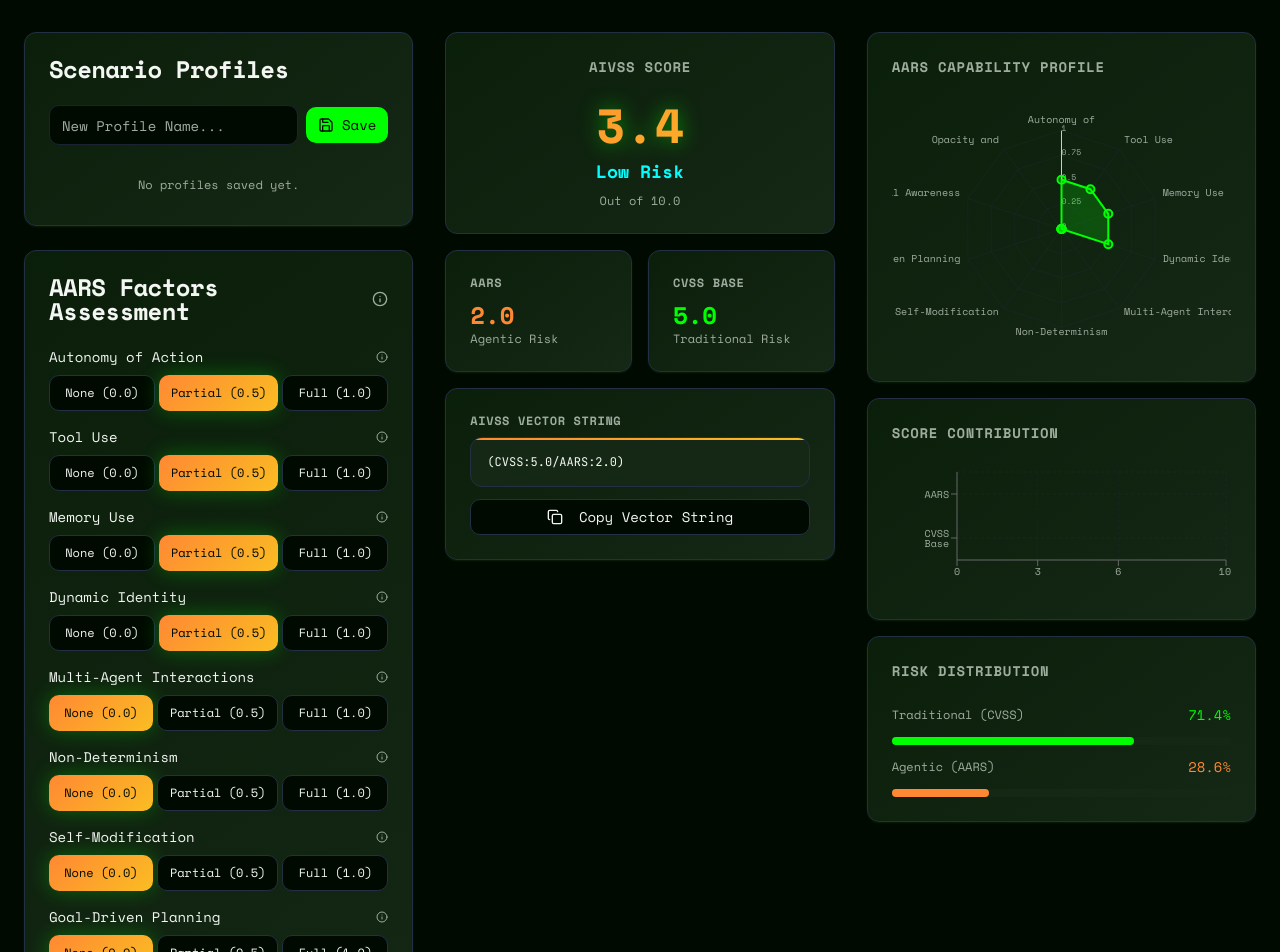
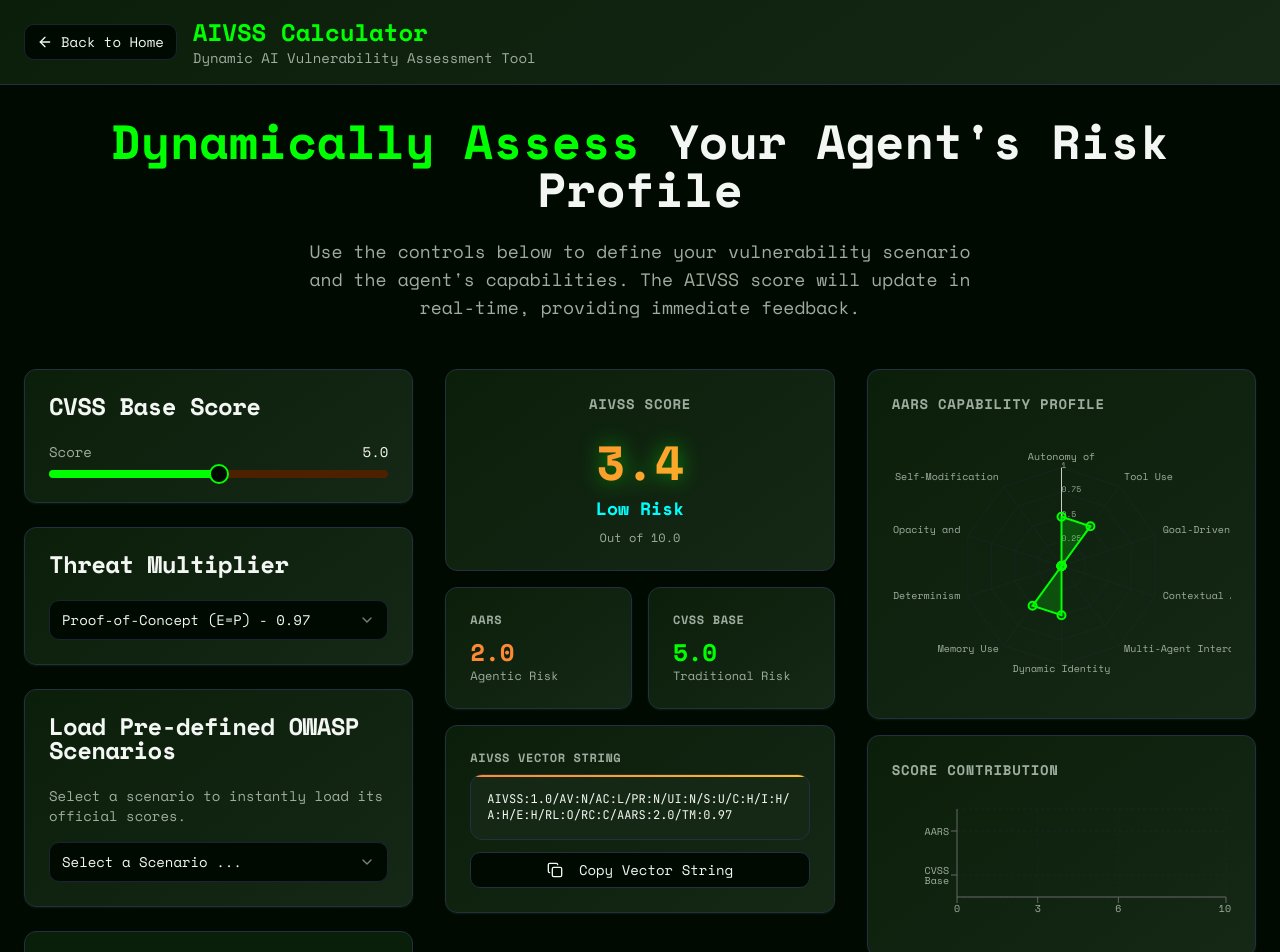
Before and after one commit to Pa04rth/aivss-dashboard, a React (Vite) app: page /calculator in a window 1280 px wide. Shown: the top 952 px of the page. Built offline with nearby package versions, Linux system fonts and the light colour scheme.

Commit message:
Added profiles feature-2

```diff
--- a/src/pages/Calculator.tsx
+++ b/src/pages/Calculator.tsx
@@ -10,21 +10,12 @@ import {
   SelectValue,
 } from "@/components/ui/select";
 import { Button } from "@/components/ui/button";
-import {
-  ArrowLeft,
-  Trash2,
-  Download,
-  Save,
-  GitCompare,
-  XCircle,
-} from "lucide-react"; // Import new icons
+import { ArrowLeft } from "lucide-react";
 import { Link } from "react-router-dom";
 import AARSFactors from "@/components/calculator/AARSFactors";
 import ScoreDisplay from "@/components/calculator/ScoreDisplay";
 import VisualizationPanel from "@/components/calculator/VisualizationPanel";
 import owaspScenarios from "@/data/owaspTop10Scenarios.json";
-
-// --- TYPE DEFINITIONS ---
 interface AARSFactor {
   id: string;
   name: string;
@@ -43,72 +34,84 @@ interface Profile {
 }
 
 const Calculator = () => {
-  // --- STATE MANAGEMENT ---
   const [cvssScore, setCvssScore] = useState(5.0);
   const [threatMultiplier, setThreatMultiplier] = useState(0.97);
+  const [profiles, setProfiles] = useState<Profile[]>([]);
+  // State variable which user type in profile field
+  const [profileName, setProfileName] = useState("");
   const [aarsFactors, setAarsFactors] = useState<AARSFactor[]>([
-    // ... (full list of 10 factors remains the same)
     {
       id: "autonomy_of_action",
       name: "Autonomy of Action",
-      description: "...",
+      description:
+        "The agent's ability to operate and execute tasks without direct, real-time human command or intervention",
       value: 0.5,
     },
-    { id: "tool_use", name: "Tool Use", description: "...", value: 0.5 },
-    { id: "memory_use", name: "Memory Use", description: "...", value: 0.5 },
     {
-      id: "dynamic_identity",
-      name: "Dynamic Identity",
-      description: "...",
+      id: "tool_use",
+      name: "Tool Use",
+      description:
+        "The agent's capability to interact with and use external tools, such as APIs, file systems, databases, or other software to affect its environment.",
       value: 0.5,
+    },
+    {
+      id: "goal_driven_planning",
+      name: "Goal-Driven Planning",
+      description:
+        "The agent's capacity to receive a high-level objective and independently create, organize, and execute a multi-step plan to achieve it",
+      value: 0.0,
+    },
+    {
+      id: "contextual_awareness",
+      name: "Contextual Awareness",
+      description:
+        "The agent's sensitivity to its environment and its ability to alter its behavior based on external data, user interactions, or changes in context.",
+      value: 0.0,
     },
     {
       id: "multi_agent_interactions",
       name: "Multi-Agent Interactions",
-      description: "...",
+      description:
+        "The agent's ability to communicate, coordinate, delegate tasks with, and be influenced by other autonomous agents.",
       value: 0.0,
+    },
+    {
+      id: "dynamic_identity",
+      name: "Dynamic Identity",
+      description:
+        "The agent's ability to dynamically assume different roles, permissions, or identities as needed to perform its tasks",
+      value: 0.5,
+    },
+    {
+      id: "memory_use",
+      name: "Memory Use",
+      description:
+        "The use of persistent memory to store information from past interactions and use it to inform future actions and decisions.",
+      value: 0.5,
     },
     {
       id: "non_determinism",
       name: "Non-Determinism",
-      description: "...",
+      description:
+        "The inherent unpredictability of the agent's behavior, where the same input does not always produce the exact same output or sequence of actions.",
+      value: 0.0,
+    },
+    {
+      id: "opacity_and_reflexivity",
+      name: "Opacity and Reflexivity",
+      description:
+        "The 'black box' nature of the agent's internal reasoning, making it difficult for humans to fully understand why it made a particular decision.",
       value: 0.0,
     },
     {
       id: "self_modification",
       name: "Self-Modification",
-      description: "...",
-      value: 0.0,
-    },
-    {
-      id: "goal_driven_planning",
-      name: "Goal-Driven Planning",
-      description: "...",
-      value: 0.0,
-    },
-    {
-      id: "contextual_awareness",
-      name: "Contextual Awareness",
-      description: "...",
-      value: 0.0,
-    },
-    {
-      id: "opacity_and_reflexivity",
-      name: "Opacity and Reflexivity",
-      description: "...",
+      description:
+        "The agent's potential to alter its own underlying code, parameters, or core logic during its operation.",
       value: 0.0,
     },
   ]);
-  const [profiles, setProfiles] = useState<Profile[]>([]);
-  const [profileName, setProfileName] = useState("");
 
-  // NEW: State to manage the two profiles selected for comparison
-  const [comparisonSlots, setComparisonSlots] = useState<(Profile | null)[]>([
-    null,
-    null,
-  ]);
-
-  // --- LOGIC / HANDLERS ---
   const handleFactorChange = (id: string, value: number) => {
     setAarsFactors((prev) =>
       prev.map((factor) => (factor.id === id ? { ...factor, value } : factor))
@@ -116,14 +119,22 @@ const Calculator = () => {
   };
 
   const handleScenarioChange = (scenarioName: string) => {
+    // Find the selected scenario from our imported JSON data
     const scenario = owaspScenarios.find((s) => s.name === scenarioName);
+
+    // If a match is found, update the application's state
     if (scenario) {
-      const newFactors = aarsFactors.map((def) => {
-        const scenarioValue =
-          scenario.aarsFactors.find((f) => f.id === def.id)?.value ?? 0;
-        return { ...def, value: scenarioValue };
-      });
-      setAarsFactors(newFactors);
+      setAarsFactors(
+        scenario.aarsFactors.map((factor: { id: string; value: number }) => {
+          const defaultFactor = aarsFactors.find((f) => f.id === factor.id);
+          return {
+            id: factor.id,
+            value: factor.value,
+            name: defaultFactor?.name ?? "",
+            description: defaultFactor?.description ?? "",
+          };
+        })
+      );
       setCvssScore(scenario.cvssScore);
     }
   };
@@ -131,9 +142,13 @@ const Calculator = () => {
   const handleSaveProfile = () => {
     if (profileName.trim() === "") return;
     const newProfile: Profile = {
-      id: Date.now(),
+      id: Date.now(), // timestamp as unique ID
       name: profileName,
-      inputs: { cvssScore, threatMultiplier, aarsFactors },
+      inputs: {
+        cvssScore,
+        threatMultiplier,
+        aarsFactors,
+      },
     };
     setProfiles([...profiles, newProfile]);
     setProfileName("");
@@ -153,120 +168,185 @@ const Calculator = () => {
     setProfiles(profiles.filter((profile) => profile.id !== profileId));
   };
 
-  // NEW: Handler for selecting a profile to compare
-  const handleSelectForCompare = (profile: Profile) => {
-    if (comparisonSlots[0] === null) {
-      setComparisonSlots([profile, null]);
-    } else if (comparisonSlots[1] === null) {
-      setComparisonSlots([comparisonSlots[0], profile]);
-    } else {
-      // If both are full, replace the second one
-      setComparisonSlots([comparisonSlots[0], profile]);
-    }
-  };
+  // Calculate AARS score (average of all factors * 10)
+  const aarsScore = aarsFactors.reduce((sum, factor) => sum + factor.value, 0);
 
-  // NEW: Handler to clear the comparison view
-  const handleClearComparison = () => {
-    setComparisonSlots([null, null]);
-  };
+  // Calculate final AIVSS score
+  const aivssScore = ((cvssScore + aarsScore) / 2) * threatMultiplier;
 
-  // --- CALCULATIONS ---
-  // Main calculator scores (for the top section)
-  const aarsScore = aarsFactors.reduce((sum, factor) => sum + factor.value, 0);
-  const aivssScore = ((cvssScore + aarsScore) / 2) * threatMultiplier;
-  const vectorString = `(CVSS:${cvssScore.toFixed(1)}/AARS:${aarsScore.toFixed(
+  // Generate vector string (simplified)
+  const vectorString = `AIVSS:1.0/AV:N/AC:L/PR:N/UI:N/S:U/C:H/I:H/A:H/E:H/RL:O/RC:C/AARS:${aarsScore.toFixed(
     1
-  )})`;
+  )}/TM:${threatMultiplier}`;
 
-  // --- UI DATA ---
   const threatMultiplierOptions = [
     { value: "1.0", label: "Actively Exploited (E=A) - 1.0" },
     { value: "0.97", label: "Proof-of-Concept (E=P) - 0.97" },
     { value: "0.91", label: "Unreported (E=U) - 0.91" },
   ];
 
-  // --- RENDER ---
   return (
     <div className="min-h-screen bg-background text-foreground font-cyber">
-      {/* ... Header remains the same ... */}
+      {/* Header */}
+      <div className="border-b border-border bg-gradient-card">
+        <div className="container mx-auto px-6 py-4">
+          <div className="flex items-center gap-4">
+            <Link to="/">
+              <Button variant="outline" size="sm" className="gap-2">
+                <ArrowLeft className="w-4 h-4" />
+                Back to Home
+              </Button>
+            </Link>
+            <div>
+              <h1 className="text-2xl font-bold text-primary">
+                AIVSS Calculator
+              </h1>
+              <p className="text-sm text-muted-foreground">
+                Dynamic AI Vulnerability Assessment Tool
+              </p>
+            </div>
+          </div>
+        </div>
+      </div>
+
+      {/* Calculator Content */}
       <div className="container mx-auto px-6 py-8">
-        {/* ... Main Title Section remains the same ... */}
+        <div className="text-center mb-12">
+          <h2 className="text-4xl md:text-5xl font-bold mb-6 text-foreground">
+            <span className="text-primary">Dynamically Assess</span> Your
+            Agent's Risk Profile
+          </h2>
+          <p className="text-lg text-muted-foreground max-w-2xl mx-auto">
+            Use the controls below to define your vulnerability scenario and the
+            agent's capabilities. The AIVSS score will update in real-time,
+            providing immediate feedback.
+          </p>
+        </div>
 
-        {/* --- Main 3-Column Calculator Grid --- */}
         <div className="grid lg:grid-cols-3 gap-8">
           {/* Left Column - Inputs */}
           <div className="space-y-6">
-            {/* ... CVSS, Threat Multiplier, Scenario Loader Cards remain the same ... */}
-
-            {/* --- Profile Management Card --- */}
+            {/* CVSS Base Score */}
             <Card className="bg-gradient-card border-border shadow-card">
               <CardHeader>
-                <CardTitle>Scenario Profiles</CardTitle>
+                <CardTitle className="text-foreground">
+                  CVSS Base Score
+                </CardTitle>
+              </CardHeader>
+              <CardContent className="space-y-4">
+                <div className="space-y-2">
+                  <div className="flex justify-between">
+                    <span className="text-sm text-muted-foreground">Score</span>
+                    <span className="text-sm font-medium text-foreground">
+                      {cvssScore.toFixed(1)}
+                    </span>
+                  </div>
+                  <Slider
+                    value={[cvssScore]}
+                    onValueChange={(value) => setCvssScore(value[0])}
+                    max={10}
+                    min={0}
+                    step={0.1}
+                    className="w-full"
+                  />
+                </div>
+              </CardContent>
+            </Card>
+
+            {/* Threat Multiplier */}
+            <Card className="bg-gradient-card border-border shadow-card">
+              <CardHeader>
+                <CardTitle className="text-foreground">
+                  Threat Multiplier
+                </CardTitle>
+              </CardHeader>
+              <CardContent>
+                <Select
+                  value={threatMultiplier.toString()}
+                  onValueChange={(value) =>
+                    setThreatMultiplier(parseFloat(value))
+                  }
+                >
+                  <SelectTrigger className="w-full">
+                    <SelectValue />
+                  </SelectTrigger>
+                  <SelectContent>
+                    {threatMultiplierOptions.map((option) => (
+                      <SelectItem key={option.value} value={option.value}>
+                        {option.label}
+                      </SelectItem>
+                    ))}
+                  </SelectContent>
+                </Select>
+              </CardContent>
+            </Card>
+            {/* Owasp top 10 scenarious load */}
+            <Card className="bg-gradient-card border-border shadow-card">
+              <CardHeader>
+                <CardTitle className="text-foreground">
+                  Load Pre-defined OWASP Scenarios
+                </CardTitle>
+              </CardHeader>
+              <CardContent>
+                <p className="text-sm text-muted-foreground mb-4">
+                  Select a scenario to instantly load its official scores.
+                </p>
+                <Select onValueChange={handleScenarioChange}>
+                  <SelectTrigger className="w-full">
+                    <SelectValue placeholder="Select a Scenario ..." />
+                  </SelectTrigger>
+                  <SelectContent>
+                    {owaspScenarios.map((scenario, index) => (
+                      <SelectItem key={index} value={scenario.name}>
+                        {scenario.name}
+                      </SelectItem>
+                    ))}
+                  </SelectContent>
+                </Select>
+              </CardContent>
+            </Card>
+
+            {/* Scenario Profiles */}
+            <Card>
+              <CardHeader>
+                <CardTitle className="text-foreground">
+                  Scenario Profiles
+                </CardTitle>
               </CardHeader>
               <CardContent className="space-y-4">
                 <div className="flex items-center gap-2">
                   <Input
                     type="text"
-                    placeholder="New Profile Name..."
+                    placeholder="Profile Name"
                     value={profileName}
                     onChange={(e) => setProfileName(e.target.value)}
+                    className="input input-bordered w-full"
                   />
-                  <Button
-                    onClick={handleSaveProfile}
-                    size="sm"
-                    className="gap-2"
-                  >
-                    <Save className="w-4 h-4" /> Save
+                  <Button onClick={handleSaveProfile}>
+                    Save Current as Profile
                   </Button>
                 </div>
-                <div className="space-y-2 pt-2">
-                  {profiles.length === 0 ? (
-                    <p className="text-xs text-center text-muted-foreground py-2">
-                      No profiles saved yet.
-                    </p>
-                  ) : (
-                    profiles.map((profile) => (
+                <div className="space-y-2">
+                  {profiles.map((profile) => (
                     <div
                       key={profile.id}
-                        className="flex justify-between items-center p-2 bg-muted rounded-md"
+                      className="flex justify-between items-center p-2 bg-muted rounded"
                     >
-                        <span className="text-sm font-medium">
-                          {profile.name}
-                        </span>
-                        <div className="flex items-center gap-1">
-                          {/* NEW: Compare Button */}
+                      <span>{profile.name}</span>
                       <Button
                         variant="ghost"
-                            size="icon"
-                            className="h-8 w-8"
-                            onClick={() => handleSelectForCompare(profile)}
-                          >
-                            <GitCompare className="w-4 h-4" />
-                          </Button>
-                          <Button
-                            variant="ghost"
-                            size="icon"
-                            className="h-8 w-8"
+                        size="sm"
                         onClick={() => handleLoadProfile(profile.id)}
                       >
-                            <Download className="w-4 h-4" />
-                          </Button>
-                          <Button
-                            variant="ghost"
-                            size="icon"
-                            className="h-8 w-8 text-destructive hover:text-destructive"
-                            onClick={() => handleDeleteProfile(profile.id)}
-                          >
-                            <Trash2 className="w-4 h-4" />
+                        Load
                       </Button>
                     </div>
-                      </div>
-                    ))
-                  )}
+                  ))}
                 </div>
               </CardContent>
             </Card>
 
+            {/* AARS Factors */}
             <AARSFactors
               factors={aarsFactors}
               onFactorChange={handleFactorChange}
@@ -292,97 +372,6 @@ const Calculator = () => {
             />
           </div>
         </div>
-
-        {/* --- NEW: Comparison View Section --- */}
-        {/* This entire section is conditionally rendered. It only appears when both slots are filled. */}
-        {comparisonSlots[0] && comparisonSlots[1] && (
-          <div className="mt-16 pt-8 border-t border-border">
-            <div className="flex justify-between items-center mb-8">
-              <h2 className="text-3xl font-bold text-foreground">
-                Comparison View
-              </h2>
-              <Button
-                variant="outline"
-                onClick={handleClearComparison}
-                className="gap-2"
-              >
-                <XCircle className="w-4 h-4" /> Clear Comparison
-              </Button>
-            </div>
-
-            <div className="grid grid-cols-1 lg:grid-cols-2 gap-8">
-              {/* --- Column A for the first selected profile --- */}
-              <div>
-                <h3 className="text-xl font-bold text-primary mb-4 text-center">
-                  {comparisonSlots[0].name}
-                </h3>
-                {(() => {
-                  const profile = comparisonSlots[0];
-                  const aars = profile.inputs.aarsFactors.reduce(
-                    (s, f) => s + f.value,
-                    0
-                  );
-                  const aivss =
-                    ((profile.inputs.cvssScore + aars) / 2) *
-                    profile.inputs.threatMultiplier;
-                  const vector = `(CVSS:${profile.inputs.cvssScore.toFixed(
-                    1
-                  )}/AARS:${aars.toFixed(1)})`;
-                  return (
-                    <div className="space-y-8">
-                      <ScoreDisplay
-                        aivssScore={aivss}
-                        aarsScore={aars}
-                        cvssScore={profile.inputs.cvssScore}
-                        vectorString={vector}
-                      />
-                      <VisualizationPanel
-                        factors={profile.inputs.aarsFactors}
-                        aarsScore={aars}
-                        cvssScore={profile.inputs.cvssScore}
-                      />
-                    </div>
-                  );
-                })()}
-              </div>
-
-              {/* --- Column B for the second selected profile --- */}
-              <div>
-                <h3 className="text-xl font-bold text-accent mb-4 text-center">
-                  {comparisonSlots[1].name}
-                </h3>
-                {(() => {
-                  const profile = comparisonSlots[1];
-                  const aars = profile.inputs.aarsFactors.reduce(
-                    (s, f) => s + f.value,
-                    0
-                  );
-                  const aivss =
-                    ((profile.inputs.cvssScore + aars) / 2) *
-                    profile.inputs.threatMultiplier;
-                  const vector = `(CVSS:${profile.inputs.cvssScore.toFixed(
-                    1
-                  )}/AARS:${aars.toFixed(1)})`;
-                  return (
-                    <div className="space-y-8">
-                      <ScoreDisplay
-                        aivssScore={aivss}
-                        aarsScore={aars}
-                        cvssScore={profile.inputs.cvssScore}
-                        vectorString={vector}
-                      />
-                      <VisualizationPanel
-                        factors={profile.inputs.aarsFactors}
-                        aarsScore={aars}
-                        cvssScore={profile.inputs.cvssScore}
-                      />
-                    </div>
-                  );
-                })()}
-              </div>
-            </div>
-          </div>
-        )}
       </div>
     </div>
   );
```
Lines whose indentation alone changed are shown as unchanged.
